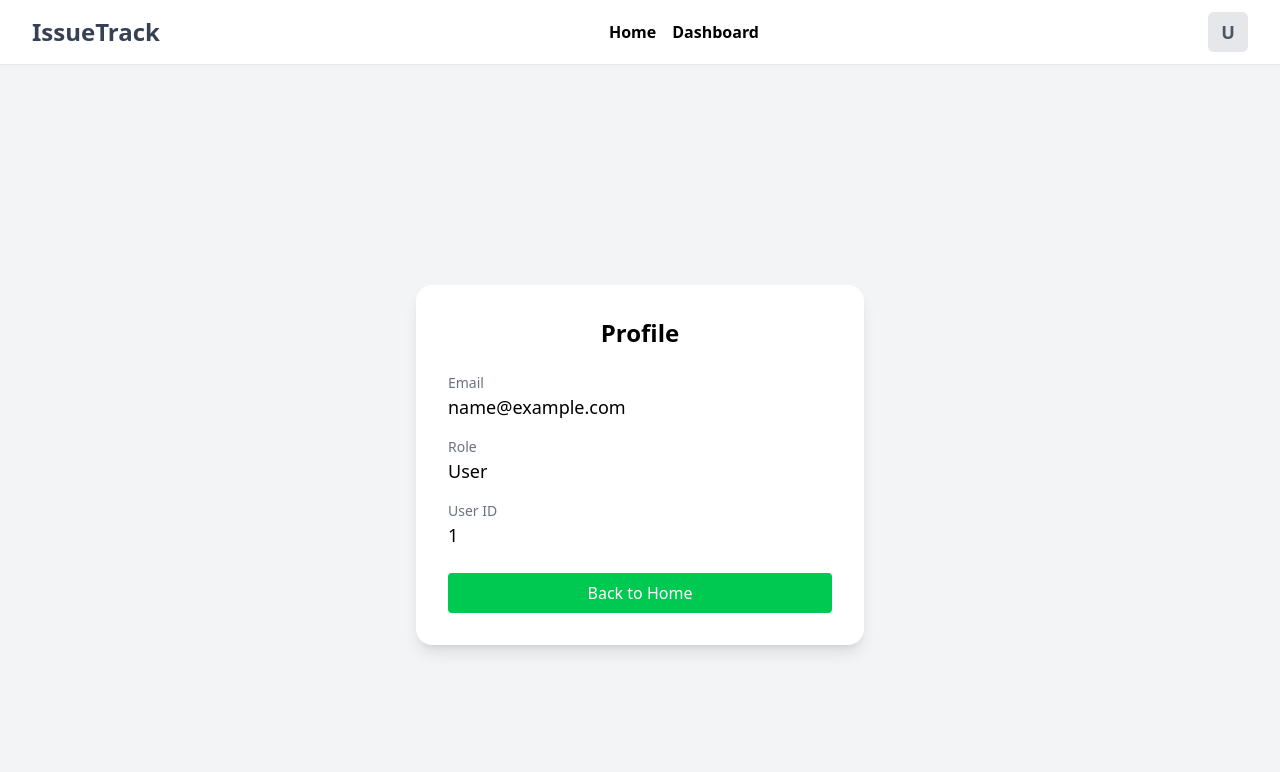
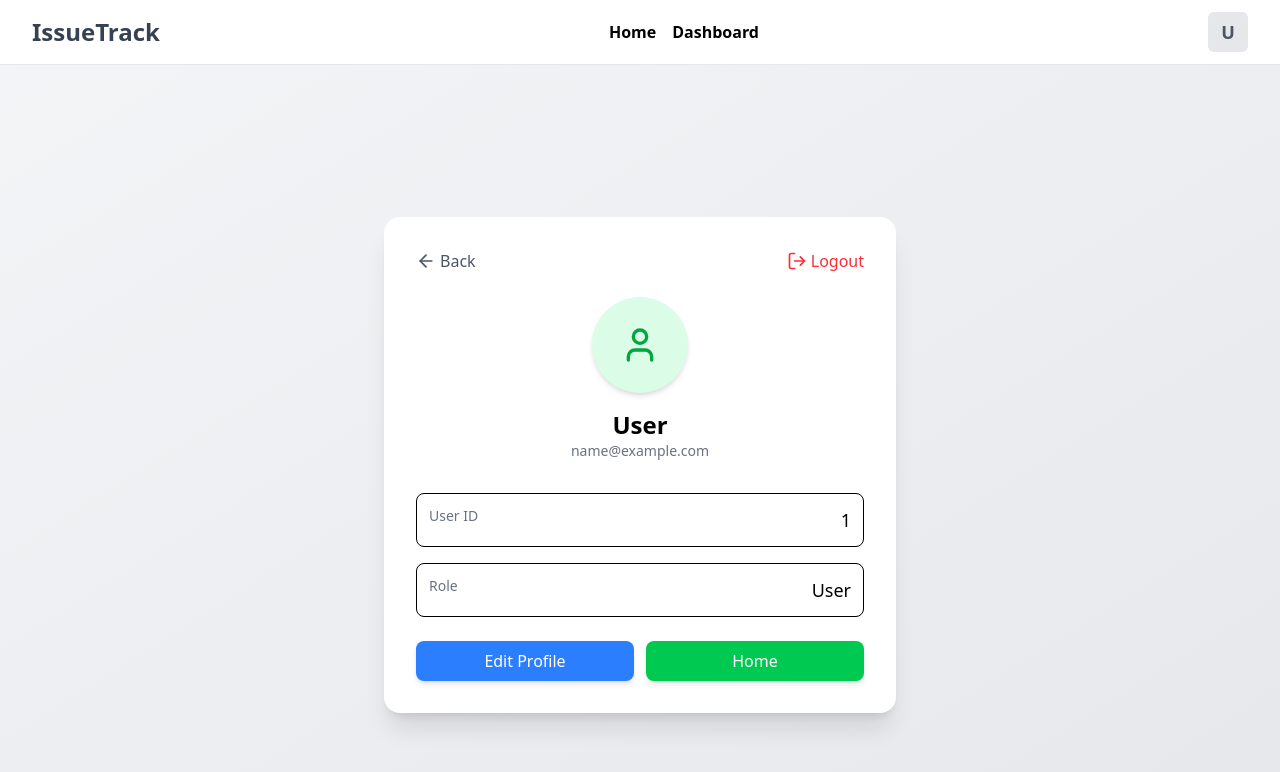
Before and after one commit to SyntaxByGulshan/ticketManager, a React (Vite) app: page /profile in a window 1280 px wide. Shown: the top 772 px of the page. Built offline with nearby package versions, Linux system fonts and the light colour scheme; sample sign-in values are in the browser's storage.

Commit message:
update 16

```diff
--- a/src/PageRouting.tsx
+++ b/src/PageRouting.tsx
@@ -7,6 +7,7 @@ import DefaultPage from './pages/DefaultPage'
 import LoginPage from './auth/pages/LoginPage'
 import SignupPage from './auth/pages/SignupPage'
 import ProfilePage from './pages/ProfilePage'
+import AuthPage from './auth/pages/AuthPage'
 export default function PageRouting() {
   return (
     <>
@@ -20,6 +21,7 @@ export default function PageRouting() {
        <Route path='*' element={<DefaultPage/>}/>
        <Route path='/login' element={<LoginPage/>}/>
        <Route path='/signup' element={<SignupPage/>}/>
+       <Route path='/auth' element={<AuthPage/>}/>
        </Route>
       </Routes>
       </BrowserRouter>
--- a/src/auth/pages/AuthPage.tsx
+++ b/src/auth/pages/AuthPage.tsx
@@ -1,9 +1,27 @@
-import React from 'react'
+import { useState } from "react"
+import LoginPage from "./LoginPage"
+import SignupPage from "./SignupPage"
 
-export default functiov>() {
+export default function AuthPage() {
+  const [isTologin,setIsToLogin]=useState(true)
   return (
     <>
+   {isTologin?(
+    <div className="flex w-full h-full " >
+      <div className=" flex-1/4 bg-gray-600 rotate-45  ">
 
+      </div>
+      <div className="flex-1/2">
+        <LoginPage/>
+      </div>
+      <div className="flex-1/4 bg-gray-600 rotate-45 ">
+
+      </div>
+    </div>
+   ):(
+    <SignupPage/>
+
+   )}
 
     </>
   )
--- a/src/components/filterOptions/PriorityFilterSelector.tsx
+++ b/src/components/filterOptions/PriorityFilterSelector.tsx
@@ -11,7 +11,9 @@ export default function PriorityFilterSelector({priorityFilter,setPriorityFilter
   return (
     <select
             value={priorityFilter}
-            onChange={(e) => setPriorityFilter(e.target.value as PriorityFilter)}
+            onChange={(e) => {
+              sessionStorage.setItem('priorityFilter',e.target.value as PriorityFilter)
+              setPriorityFilter(e.target.value as PriorityFilter)}}
             className="px-3 py-2 border-2 border-gray-400 rounded-md shadow-sm bg-gray-200 outline-none cursor-pointer"
           >
             <option value="All">All Priorities</option>
--- a/src/components/filterOptions/SearchBar.tsx
+++ b/src/components/filterOptions/SearchBar.tsx
@@ -11,7 +11,9 @@ export default function SearchBar({ setSearch, search }: SearchBarProps) {
       <input
         type="text"
         value={search}
-        onChange={(e) => setSearch(e.target.value)}
+        onChange={(e) => {
+          sessionStorage.setItem('search',e.target.value)
+          setSearch(e.target.value)}}
         placeholder="Search by title..."
         className="w-full p-1 outline-none"
       />
--- a/src/components/filterOptions/StatusFilterSelector.tsx
+++ b/src/components/filterOptions/StatusFilterSelector.tsx
@@ -12,6 +12,7 @@ export default function StatusFilterSelector({statusFilter,setStatusFilter}:Stat
             value={statusFilter}
             onChange={(e) =>{
                 console.log(e.target.value)
+                 sessionStorage.setItem('statusFilter',e.target.value as StatusFilter)
                 setStatusFilter(e.target.value as StatusFilter)}}
             className=" p-2 border-2 border-gray-400 rounded-md shadow-sm bg-gray-200 outline-none cursor-pointer"
           >
--- a/src/pages/ProfilePage.tsx
+++ b/src/pages/ProfilePage.tsx
@@ -1,49 +1,86 @@
-// src/pages/ProfilePage.tsx
-import { useSelector } from "react-redux";
+
+import { useSelector, useDispatch } from "react-redux";
 import type { RootState } from "../store/store";
 import { useNavigate } from "react-router-dom";
 import { useEffect } from "react";
+import { LogOut, ArrowLeft, User } from "lucide-react";
+import { LogOutUser } from "../slice/userSlice";
 
 export default function ProfilePage() {
   const navigate = useNavigate();
+  const dispatch = useDispatch();
   const user = useSelector((state: RootState) => state.user);
 
-  // If no user is logged in, redirect to login page
-  useEffect(()=>{
+  // Redirect if not logged in
+  useEffect(() => {
     if (!user?.email) {
-    navigate("/login");
+      navigate("/login");
+    }
+  }, [user, navigate]);
 
-  }
-  },[])
+
 
   return (
-    <div className="flex justify-center items-center h-screen bg-gray-100">
-      <div className="bg-white shadow-lg rounded-2xl p-8 w-full max-w-md">
-        <h2 className="text-2xl font-bold text-center mb-6">Profile</h2>
+    <div className="flex justify-center items-center min-h-screen bg-gradient-to-br from-gray-100 to-gray-200 px-4">
+      <div className="bg-white shadow-xl rounded-2xl p-8 w-full max-w-lg">
+        {/* Header */}
+        <div className="flex items-center justify-between mb-6">
+          <button
+            onClick={() => navigate("/")}
+            className="flex items-center gap-1 text-gray-600 hover:text-green-600"
+          >
+            <ArrowLeft size={20} /> Back
+          </button>
+          <button
+            onClick={() => {
+              dispatch(LogOutUser());
+              navigate("/login");
+            }}
+            className="flex items-center gap-1 text-red-500 hover:text-red-600"
+          >
+            <LogOut size={20} /> Logout
+          </button>
+        </div>
 
+        {/* Avatar + Name */}
+        <div className="flex flex-col items-center text-center mb-8">
+          <div className="w-24 h-24 bg-green-100 text-green-600 rounded-full flex items-center justify-center text-3xl font-bold shadow-md">
+            {user?.userName ? user.userName.charAt(0).toUpperCase() : <User size={40} />}
+          </div>
+          <h2 className="mt-4 text-2xl font-bold">{user?.userName || "User"}</h2>
+          <p className="text-gray-500 text-sm">{user?.email}</p>
+        </div>
+
+        {/* User Info */}
         <div className="space-y-4">
-          <div>
-            <p className="text-gray-500 text-sm">Email</p>
-            <p className="text-lg font-medium">{user.email}</p>
+          <div className="flex justify-between p-3 border rounded-lg">
+            <span className="text-gray-500 text-sm">User ID</span>
+            <span className="text-lg font-medium">{user?.userId}</span>
           </div>
 
-          <div>
-            <p className="text-gray-500 text-sm">Role</p>
-            <p className="text-lg font-medium capitalize">{user.authLeval}</p>
+          <div className="flex justify-between p-3 border rounded-lg">
+            <span className="text-gray-500 text-sm">Role</span>
+            <span className="text-lg font-medium capitalize">{user?.authLeval}</span>
           </div>
 
-          <div>
-            <p className="text-gray-500 text-sm">User ID</p>
-            <p className="text-lg font-medium">{user.userId}</p>
-          </div>
+
         </div>
 
-        <button
-          onClick={() => navigate("/")}
-          className="mt-6 w-full bg-green-500 text-white p-2 rounded"
-        >
-          Back to Home
-        </button>
+        {/* Actions */}
+        <div className="mt-6 grid grid-cols-2 gap-3">
+          <button
+            onClick={() => navigate("/edit-profile")}
+            className="w-full bg-blue-500 hover:bg-blue-600 text-white p-2 rounded-lg shadow-md"
+          >
+            Edit Profile
+          </button>
+          <button
+            onClick={() => navigate("/")}
+            className="w-full bg-green-500 hover:bg-green-600 text-white p-2 rounded-lg shadow-md"
+          >
+            Home
+          </button>
+        </div>
       </div>
     </div>
   );
--- a/src/pages/TicketListPage.tsx
+++ b/src/pages/TicketListPage.tsx
@@ -15,6 +15,9 @@ import TicketTable from "../components/ticketComponents/TicketTable";
 import filterTickets from "../utils/filterTickets";
 import TicketCards from "../components/cards/TicketCards";
 import DisplayTypeButton from "../components/buttons/DisplayTypeButton";
+import { statusOfPriorityFilter } from "../utils/statusOfPriorityFilter";
+import { statusOfStatusFilter } from "../utils/statusOfStatusFilter";
+import statusOfSearchBar from "../utils/statusOfSearchBar";
 interface TicketListProps {
   onCreateTicket: () => void;
 }
@@ -29,13 +32,13 @@ export default function TicketListPage({ onCreateTicket }: TicketListProps) {
   const dispatch = useDispatch();
   const currentUser=useSelector((state:RootState)=>state.user)
 
-  const [search, setSearch] = useState("");
+  const [search, setSearch] = useState(statusOfSearchBar||'');
   const [statusFilter, setStatusFilter] = useState<
     "All" | "In Progress" | "Resolved" | "Open"
-  >("All");
+  >(statusOfStatusFilter);
   const [priorityFilter, setPriorityFilter] = useState<
     "All" | "Low" | "Medium" | "High"
-  >("All");
+  >(statusOfPriorityFilter);
   const [isToDelete, setIsToDelete] = useState<TicketType | false>();
   const [showNotification, setShowNotification] = useState<
     TicketNotifictionProps | undefined
@@ -78,6 +81,9 @@ const filteredTickets = useMemo(() =>
           <div className="flex gap-2 w-full justify-center ">
             <ResetButton
             onClick={() => {
+              sessionStorage.removeItem('statusFilter')
+              sessionStorage.removeItem('priorityFilter')
+              sessionStorage.removeItem('search')
               setPriorityFilter("All");
               setStatusFilter("All");
               setSearch("");
--- /dev/null
+++ b/src/utils/statusOfPriorityFilter.ts
@@ -0,0 +1,9 @@
+export const statusOfPriorityFilter=(): "All" | "Low" | "Medium" | "High"=>{
+  const data=sessionStorage.getItem('priorityFilter')
+  if(data==="All" || data==="Low" || data==="Medium" || data==="High"){
+    return data
+  }
+  else{
+    return "All"
+  }
+}
--- /dev/null
+++ b/src/utils/statusOfSearchBar.ts
@@ -0,0 +1,2 @@
+const statusOfSearchBar = (): string => sessionStorage.getItem('search') || '';
+export default statusOfSearchBar;
--- /dev/null
+++ b/src/utils/statusOfStatusFilter.ts
@@ -0,0 +1,9 @@
+export const  statusOfStatusFilter=(): "All" | "In Progress" | "Resolved" | "Open"=>{
+  const data=sessionStorage.getItem('statusFilter')
+    if(data==="All" ||  data==="In Progress" ||data=== "Resolved" || data==="Open"){
+      return data
+    }
+    else{
+      return "All"
+    }
+  }
```
